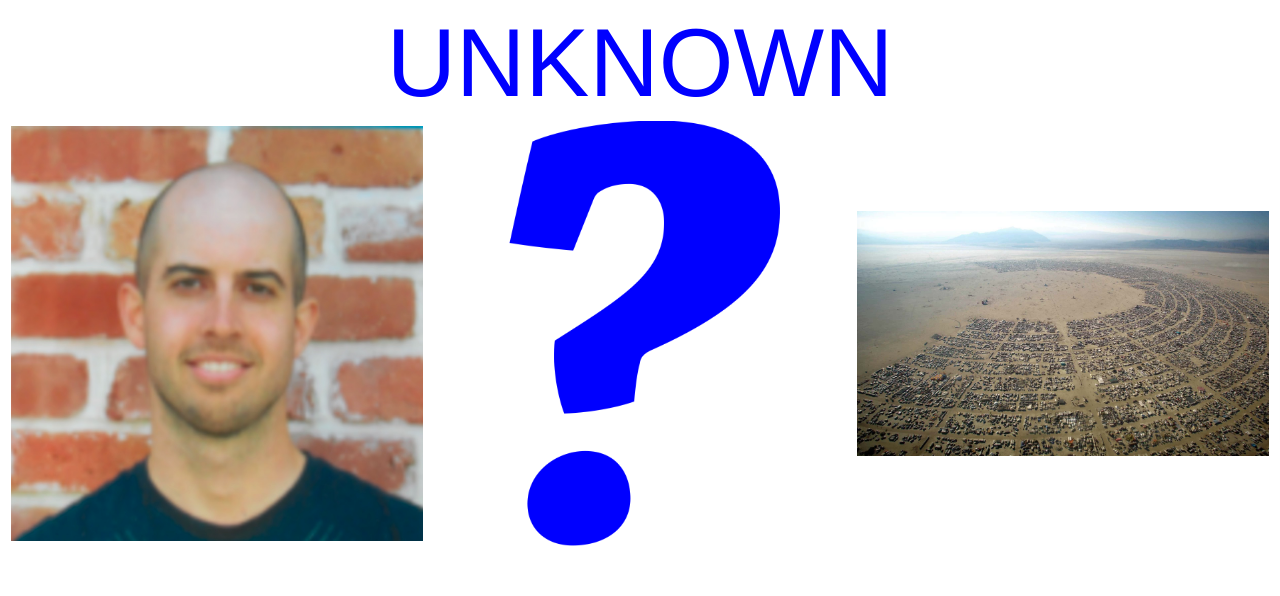
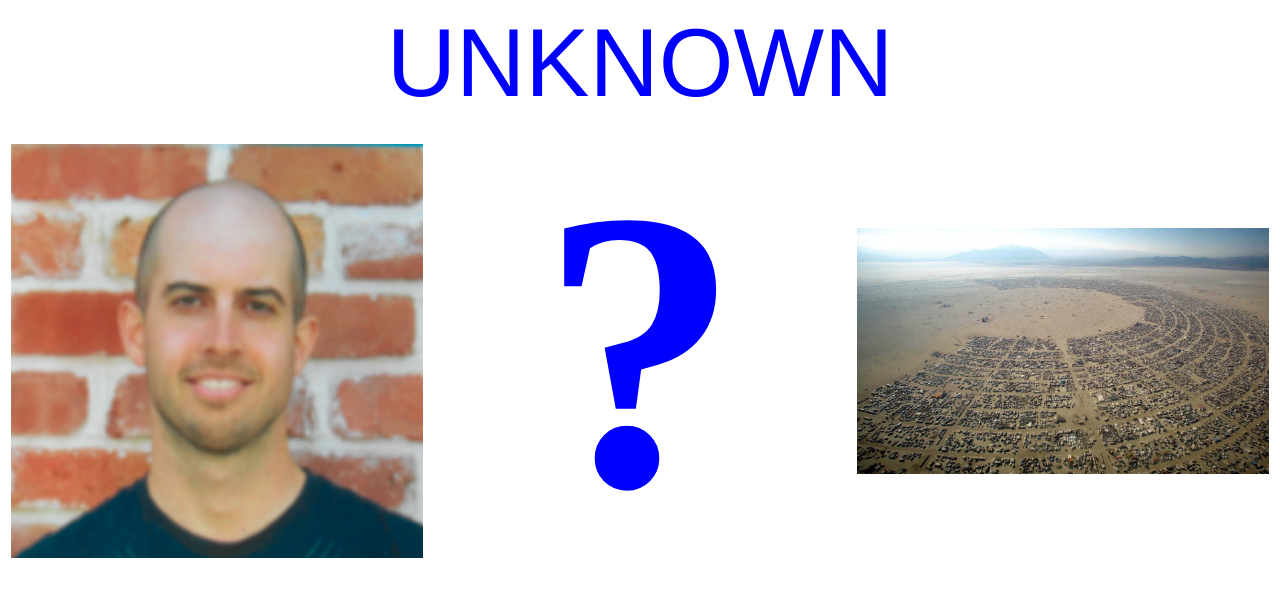
Before and after one commit to rzimmerman/iscyrusgoingtoburningman, a plain HTML site: page index.html in a window 1280 px wide. Drawn offline with Linux system fonts and the light colour scheme.

Commit message:
use text for the question mark instead of an image

```diff
--- a/index.html
+++ b/index.html
@@ -5,7 +5,7 @@
 	<table border="0" width="100%">
 		<tr>
 			<td width="33%"><img src="cyrus.jpg" width="100%"></td>
-			<td width="34%"><img src="question.png" width="100%"></td>
+			<td width="34%" style="color: blue; font-size: 50vmin; text-align: center; font-family: 'Comic Sans'; font-weight: bold;">?</td>
 			<td width="33%"><img src="burningman.jpg" width="100%"></td>
 		</tr>
 	</table>
```
